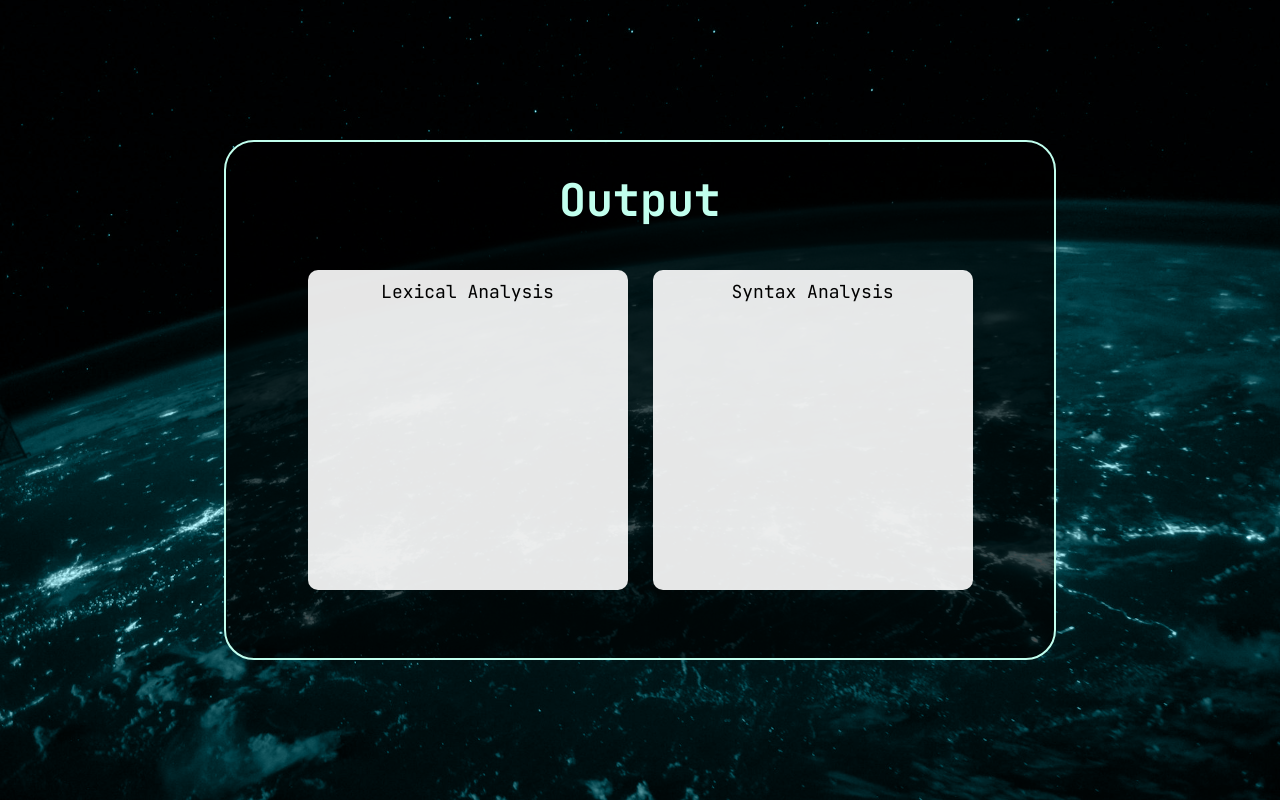
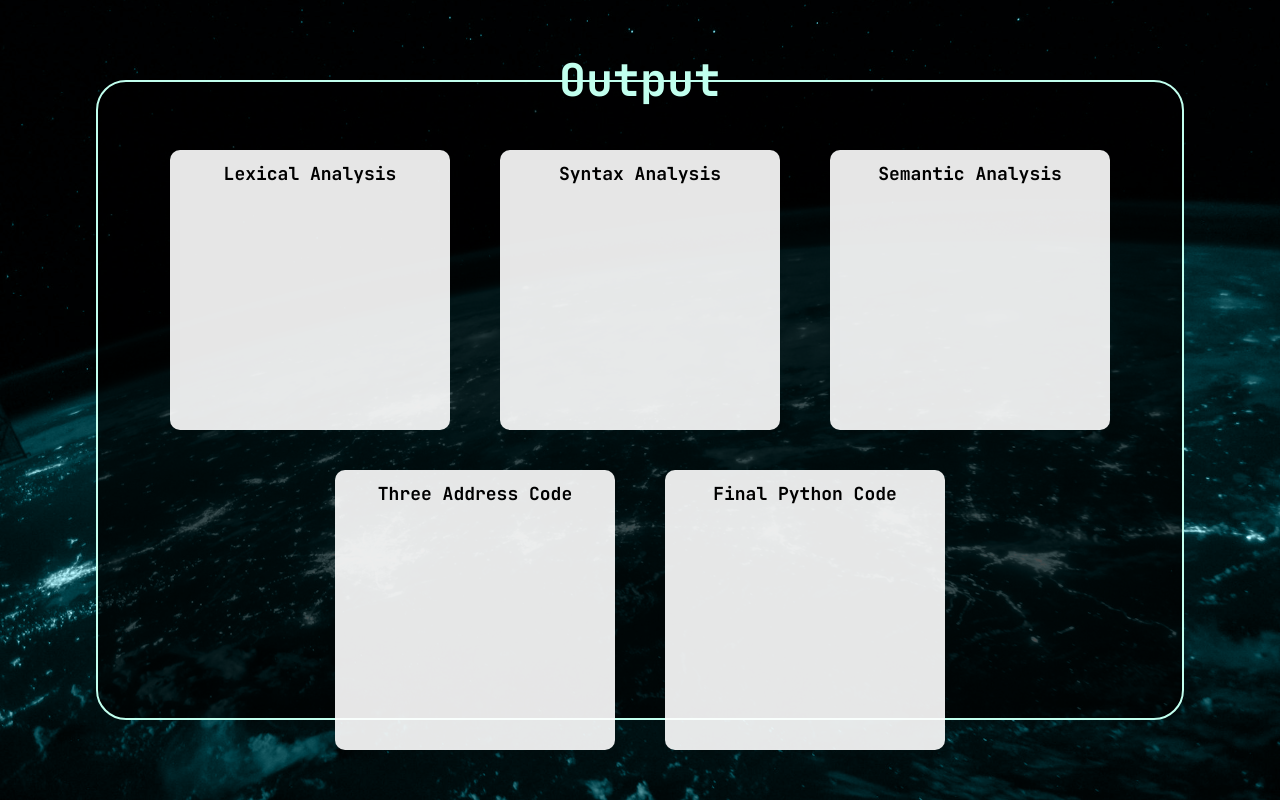
Before and after one commit to cs-gaurav/C-to-Python-Mini-Compiler, a Flask app: template templates/phase.html in a window 1280 px wide. Run offline with Flask 3, Linux system fonts and the light colour scheme; the template is opened without the code that fills it, so the values that code supplies are empty.

Commit message:
ui fixes

```diff
--- a/app.py
+++ b/app.py
@@ -1,14 +1,101 @@
-from flask import Flask, render_template
+from flask import Flask, render_template, request
+import subprocess
 
 app = Flask(__name__)
 
 @app.route("/")
 def editor():
-    return render_template('editor.html')
+    return render_template("editor.html")
 
-@app.route("/output")
-def phase():
-    return render_template('phase.html')
+
+@app.route('/compile', methods=['POST'])
+def compile_code():
+    code = request.form.get('code')
+
+    try:
+        result = subprocess.run(
+            ["./main"],
+            input=code + "\n\x1a",
+            capture_output=True,
+            text=True
+        )
+
+        full_output = result.stdout + result.stderr
+        lines = full_output.splitlines()
+
+        lexer = []
+        parser = []
+        semantic = []
+        tac = []
+        python_code = []
+
+        section = "lexer"
+        error_found = False
+
+        for line in lines:
+            line_lower = line.lower()
+
+
+            if "compiler has started" in line_lower:
+                continue
+            if "give some expression" in line_lower:
+                continue
+            if line.strip() == "":
+                continue
+
+
+            if "error" in line_lower:
+                parser = [line.strip()]
+                error_found = True
+                section = "parser"
+                continue
+
+
+            if "parsing complete" in line_lower:
+                section = "parser"
+                continue
+
+            elif "semantic analysis done" in line_lower:
+                section = "tac"
+                continue
+
+            elif "generated python code" in line_lower:
+                section = "python"
+                continue
+
+
+            if section == "lexer":
+                lexer.append(line)
+
+            elif section == "tac":
+                if "----" not in line:
+                    tac.append(line)
+
+            elif section == "python":
+                if "----" not in line:
+                    python_code.append(line)
+
+
+        if not error_found:
+            parser = ["No Syntax Error"]
+            semantic = ["No Semantic Error"]
+        else:
+            semantic = []
+            tac = []
+            python_code = []
+
+        return render_template(
+            "phase.html",
+            lexer="\n".join(lexer),
+            parser="\n".join(parser),
+            semantic="\n".join(semantic),
+            tac="\n".join(tac),
+            python_code="\n".join(python_code)
+        )
+
+    except Exception as e:
+        return f"<pre>{str(e)}</pre>"
+
 
 if __name__ == '__main__':
-   app.run(debug=True)
+    app.run(debug=True)
--- a/static/script.js
+++ b/static/script.js
@@ -1,9 +1,29 @@
 const textarea = document.querySelector('.editor');
-        textarea.addEventListener('keydown', function(e) {
-        if (e.key === 'Tab') {
-            e.preventDefault();
-            const start=this.selectionStart;
-            const end=this.selectionEnd;
-            this.value = this.value.substring(0, start) + "\t" + this.value.substring(end);
-            this.selectionStart = this.selectionEnd = start + 1;
-}});
+textarea.addEventListener('keydown', function(e) {
+    if (e.key === 'Tab') {
+        e.preventDefault();
+        const start = this.selectionStart;
+        const end = this.selectionEnd;
+        this.value = this.value.substring(0, start) + "\t" + this.value.substring(end);
+        this.selectionStart = this.selectionEnd = start + 1;
+    }
+});
+
+function compileCode() {
+    const code = document.querySelector('.editor').value;
+
+    fetch('/compile', {
+        method: 'POST',
+        headers: {
+            'Content-Type': 'application/x-www-form-urlencoded'
+        },
+        body: 'code=' + encodeURIComponent(code)
+    })
+    .then(response => response.text())
+    .then(data => {
+        document.open();
+        document.write(data);
+        document.close();
+    })
+    .catch(error => console.error(error));
+}
--- a/static/style.css
+++ b/static/style.css
@@ -94,34 +94,39 @@ html,body {
 
 .container2 {
     background-color: rgba(0, 0, 0, 0.7);
-    height: 65%;
-    width: 65%;
+    width: 85%;
+    height: 80%;
     border-radius: 30px;
     display: flex;
     flex-direction: column;
     justify-content: center;
-    padding-bottom: 40px;
-    gap: 40px;
+    gap: 20px;
     border-color: rgb(193, 255, 238);
     border-width: 2px;
     border-style: solid;
 }
 
+
 .inner {
     display: flex;
-    justify-content: center;
-    padding-top: 10px;
-    height: 320px;
-    width: 320px;
+    flex-direction: column;
+    align-items:center;
+    overflow: auto;
+    padding: 12px;
+    height: 280px;
+    width: 280px;
     background-color: rgba(255, 255, 255, 0.9);
     border-radius: 10px;
-    font-size:large ;
+    font-size: 14px;
     font-family: 'JetBrains Mono';
+    white-space: pre;
 }
 
 .container3 {
-    gap: 25px;
+    gap: 50px;
     display: flex;
+    flex-direction: row;
+    margin-top: 20px;
     justify-content: center;
 }
 
@@ -132,3 +137,13 @@ html,body {
     text-align: center;
     font-size: 45px;
 }
+
+b {
+    font-size: large;
+    margin-bottom: 7px;
+}
+
+pre {
+    font-family: 'JetBrains Mono';
+    font-size:small ;
+}
--- a/templates/editor.html
+++ b/templates/editor.html
@@ -10,10 +10,11 @@
 <body>
     <div class="container">
         <p style="font-size: 42px;">
-            <span class="heading">C To Python</span> <span class="heading2">Compiler</span>
+            <span class="heading">C To Python</span>
+            <span class="heading2">Compiler</span>
         </p>
         <textarea class="editor" placeholder="Enter C code here..."></textarea>
-        <button class="btn">COMPILE</button>
+        <button class="btn" onclick="compileCode()">COMPILE</button>
     </div>
     <script src="/static/script.js"></script>
 </body>
--- a/templates/phase.html
+++ b/templates/phase.html
@@ -5,15 +5,35 @@
     <meta name="viewport" content="width=device-width, initial-scale=1.0">
     <link rel="stylesheet" href="/static/style.css">
     <link href="https://fonts.googleapis.com/css2?family=JetBrains+Mono:wght@300;400;500;600;700&display=swap" rel="stylesheet">
-    <title>Editor!</title>
+    <title>Output</title>
 </head>
 <body>
     <div class="outer">
         <div class="container2">
             <p class="heading3">Output</p>
             <div class="container3">
-                <div class="inner"> Lexical Analysis </div>
-                <div class="inner"> Syntax Analysis </div>
+                <div class="inner">
+                    <b>Lexical Analysis</b>
+                    <pre>{{ lexer | safe }}</pre>
+                </div>
+                <div class="inner">
+                    <b>Syntax Analysis</b>
+                    <pre>{{ parser | safe }}</pre>
+                </div>
+                <div class="inner">
+                    <b>Semantic Analysis</b>
+                    <pre>{{ semantic | safe }}</pre>
+                </div>
+            </div>
+            <div class="container3">
+                <div class="inner">
+                    <b>Three Address Code</b>
+                    <pre>{{ tac | safe }}</pre>
+                </div>
+                <div class="inner">
+                    <b>Final Python Code</b>
+                    <pre>{{ python_code | safe }}</pre>
+                </div>
             </div>
         </div>
     </div>
```
Also changed, not shown: 2 other files.
